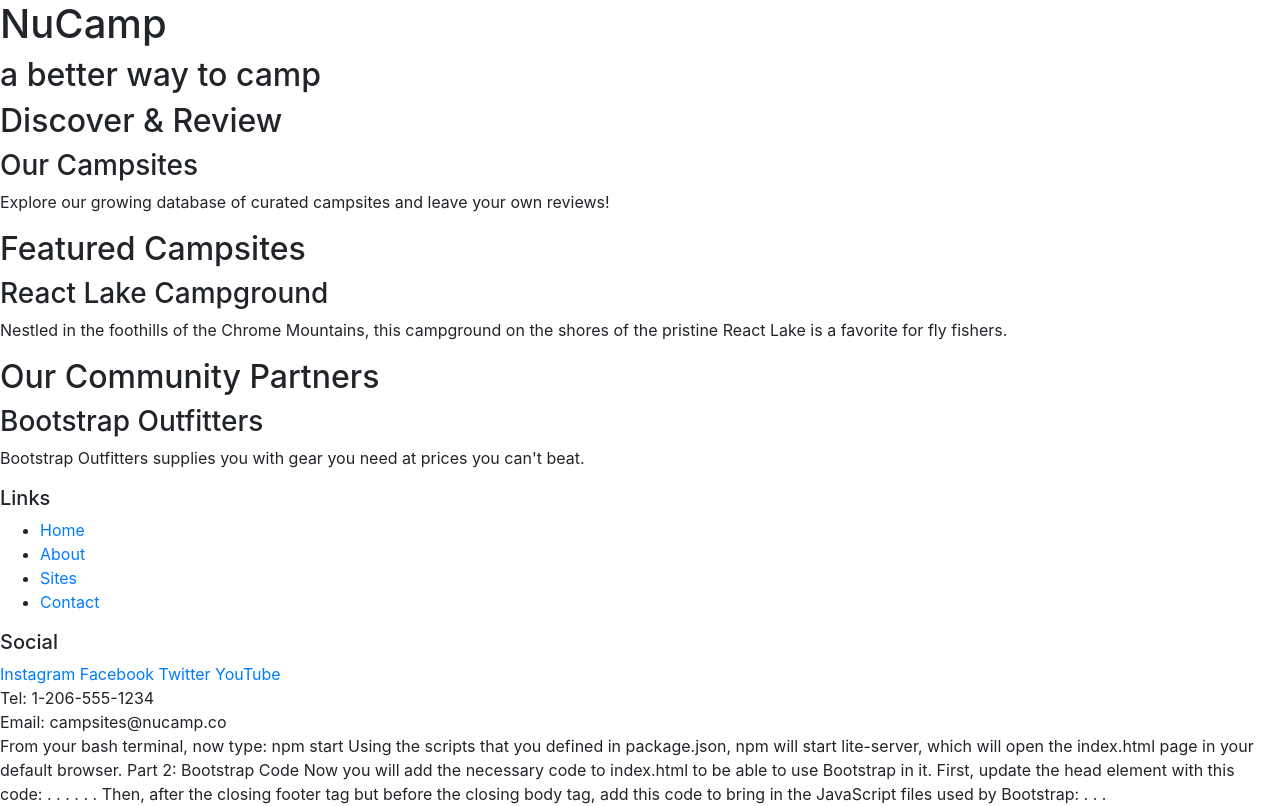
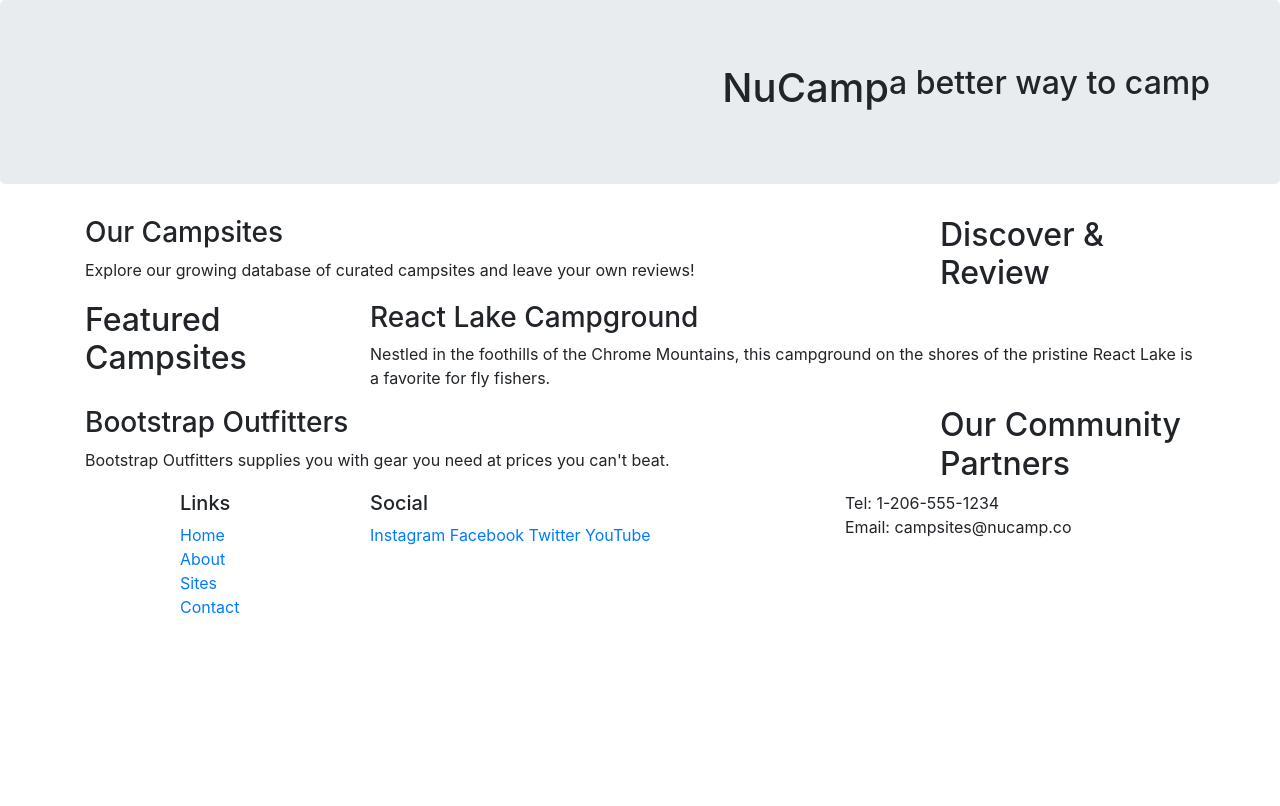
Before and after one commit to ialbertmartinez/nucampsite, a website: page index.html in a window 1280 px wide. Drawn offline with nearby package versions, Linux system fonts and the light colour scheme.

Commit message:
Bootstrap Grid

```diff
--- a/index.html
+++ b/index.html
@@ -15,49 +15,68 @@
 
 <body>
 
-    <header>
-        <div>
+    <header class="jumbotron">
+        <div class="container">
+			<div class="row">
+				<div class="col"></div>
 			        <h1>NuCamp</h1>
             		<h2>a better way to camp</h2>
 				</div>
+			</div>
+        </div>
     </header>
-
-    <div>
+	<div class="container">
+		<div class="row">
+			<div class="col-sm-4 order-sm-last col-md-3">
 				<h2>Discover & Review</h2>
+			</div>
+			<div class="col">
 				<h3>Our Campsites</h3>
 				<p>Explore our growing database of curated campsites and leave your own reviews!</p>
 			</div>
+		</div>
 
-    <div>
+		<div class="row">
+			<div class="col-sm-4 col-md-3">
 				<h2>Featured Campsites</h2>
+			</div>
+			<div class="col">
 				<h3>React Lake Campground</h3>
 				<p>Nestled in the foothills of the Chrome Mountains, this campground on the shores of the pristine React Lake is a favorite for fly fishers.</p>
 			</div>
+		</div>
 
-    <div>
+		<div class="row">
+			<div class="col-sm-4 order-sm-last col-md-3">
 				<h2>Our Community Partners</h2>
+			</div>
+			<div class="col">
 				<h3>Bootstrap Outfitters</h3>
 				<p>Bootstrap Outfitters supplies you with gear you need at prices you can't beat.</p>
 			</div>
+		</div>
+	</div>
 
     <footer>
-        <div>
+		<div class="container">
+			<div class="row">
+				<div class="col-4 col-sm-2 offset-1">
 					<h5>Links</h5>
-            <ul>
+					<ul class="list-unstyled">
 						<li><a href="#">Home</a></li>
 						<li><a href="#">About</a></li>
 						<li><a href="#">Sites</a></li>
 						<li><a href="#">Contact</a></li>
 					</ul>
 				</div>
-        <div>
+				<div class="col-6 col-sm-5">
 					<h5>Social</h5>
 					<a href="http://instagram.com/">Instagram</a>
 					<a href="http://facebook.com/">Facebook</a>
 					<a href="http://twitter.com/">Twitter</a>
 					<a href="http://youtube.com/">YouTube</a>
 				</div>
-        <div>
+				<div class="col-sm-4">
 					Tel: 1-206-555-1234<br />
 					Email: campsites@nucamp.co
 				</div>
@@ -66,33 +85,3 @@
 </body>
 
 </html>
-From your bash terminal, now type:
-npm start
-Using the scripts that you defined in package.json, npm will start lite-server, which will open the index.html page in your default browser.
-
-Part 2: Bootstrap Code
-Now you will add the necessary code to index.html to be able to use Bootstrap in it.
-First, update the head element with this code:
-. . .
-<head>
-    <!-- Required meta tags always come first -->
-    <meta charset="utf-8" />
-    <meta name="viewport" content="width=device-width, initial-scale=1" />
-
-    <!-- Bootstrap CSS -->
-    <link rel="stylesheet" href="node_modules/bootstrap/dist/css/bootstrap.min.css" />
-
-    <title>NuCamp: A Better Way To Camp</title>
-</head>
-. . .
-Then, after the closing footer tag but before the closing body tag, add this code to bring in the JavaScript files used by Bootstrap:
-. . .
-    </footer>
-
-    <!-- jQuery must come first, then Popper.js, then the Bootstrap JavaScript plugins.-->
-    <script src="node_modules/jquery/dist/jquery.slim.min.js"></script>
-    <script src="node_modules/popper.js/dist/umd/popper.min.js"></script>
-    <script src="node_modules/bootstrap/dist/js/bootstrap.min.js"></script>
-
-</body>
-</html>
```
Lines whose indentation alone changed are shown as unchanged.
